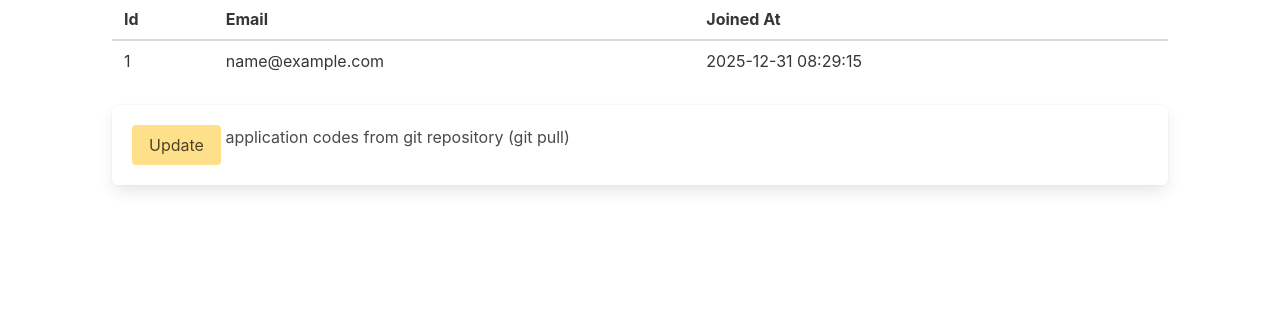
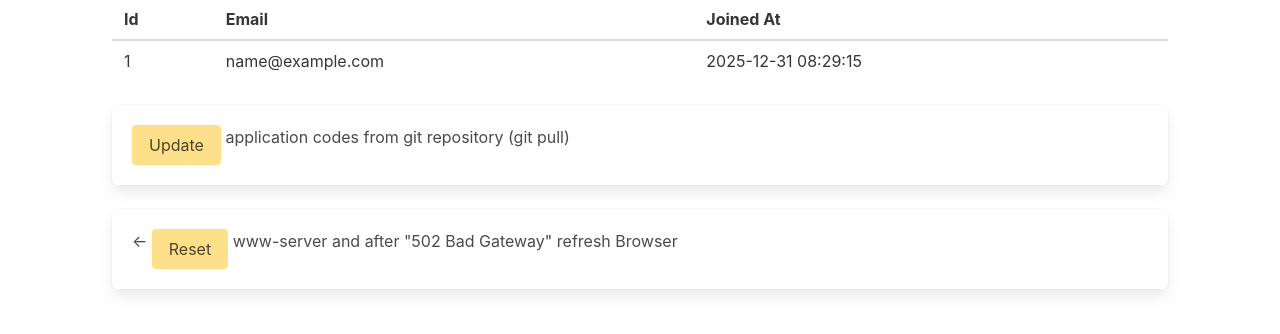
Before and after one commit to FinnishNationalGallery/mediahillo_ng, a Flask app: page /auth/list_users/ in a window 1280 px wide. Shown: the part 185-519 px from the top of the page. Run offline with Flask 3, Linux system fonts and the light colour scheme; the visitor is signed in with stand-in values (Sample User, id 1); data comes from the database, SQL or seed files in the repository; parts of the project's set-up code (start-up, migrations or seed data) failed here and were passed over; some libraries are stand-ins or nearby versions.

Commit message:
Update login_list_users.html

```diff
--- a/templates/login_list_users.html
+++ b/templates/login_list_users.html
@@ -31,6 +31,11 @@
                 <button type="submit" class="button is-warning">Update</button> application codes from git repository (git pull)
             </form>
         </div>
+        <div class="box">
+            <form method="post" action="{{ url_for('sip.restart_gunicorn') }}">
+                &larr; <button type="submit" class="button is-warning">Reset</button> www-server and after "502 Bad Gateway" refresh Browser
+            </form>
+        </div>
     </div>
 </div>
 {% endblock %}
```
